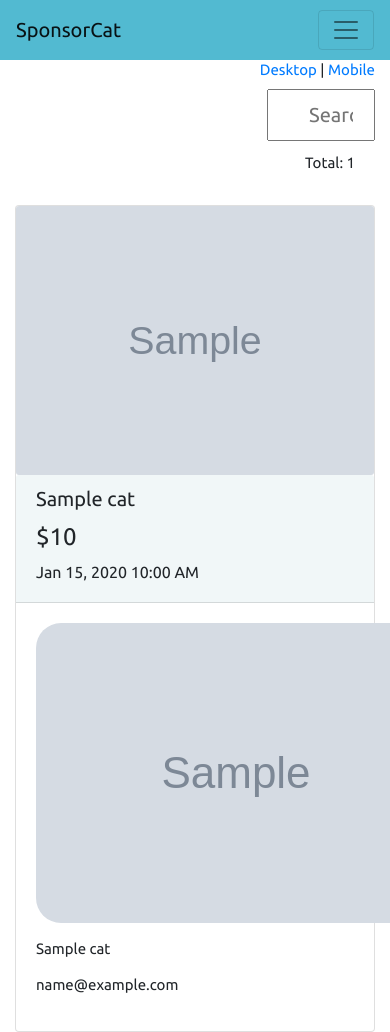
After one commit to amberheilman/sponsor-cat, a Flask app: template templates/mobile-sponsorships.html in a window 390 px wide; the page is wider, and only the part inside the window is pictured. The commit adds this page. Run offline with Flask 2, Linux system fonts and the light colour scheme; the template is opened without the code that fills it: most values are stand-ins (such as "Sample title", 1, 10 or a date in 2020); grey boxes marked "Sample" are stand-in pictures; parts of the project's set-up code (start-up, migrations or seed data) failed here and were passed over; some libraries are stand-ins or nearby versions.

Commit message:
add mobile index view

```diff
--- a/app.py
+++ b/app.py
@@ -157,7 +157,19 @@ def index():
                        cursor_factory=RealDictCursor)
     scheme = 'https' \
         if os.environ.get('ENVIRONMENT') == 'production' else 'http'
-    return flask.render_template('index.html', cats=cats, scheme=scheme)
+
+    if flask.request.args.get('view') == 'mobile':
+        for cat in cats:
+            email_hash = hashlib.md5(
+                cat['email'].encode('utf-8').strip().lower()).hexdigest()
+            cat['gravatar'] = f'https://www.gravatar.com/avatar/{email_hash}'
+        return flask.render_template('mobile-sponsorships.html',
+                                     cats=cats,
+                                     scheme=scheme)
+    else:
+        return flask.render_template('index.html',
+                                     cats=cats,
+                                     scheme=scheme)
 
 
 @app.route('/', methods=['GET', 'POST'])
--- /dev/null
+++ b/static/mobile.css
@@ -0,0 +1,142 @@
+body {
+    font-family: sans-serif;
+    font-family: Ubuntu;
+    font-size: 15px;
+    line-height: 20px;
+}
+.navbar {
+    background-color: #52bad1;
+    color: white;
+    min-height: 60px;
+    width: 100%;
+}
+tbody tr:hover {
+    background-color: #f1f7f8;
+}
+table tr:last-child td:first-child {
+    border-bottom-left-radius: 10px;
+}
+
+table tr:last-child td:last-child {
+    border-bottom-right-radius: 10px;
+}
+.table {
+    width: 95%;
+    color: #212529;
+    margin: 0 2.5% 0 2.5%;
+}
+.row-img {
+
+}
+.row-img img {
+    /*object-fit: contain;*/
+    object-fit: cover;
+    opacity: 1;
+    filter: alpha(opacity=100); /* IE8 and lower */
+    zoom: 1; /* Triggers "hasLayout" in IE 7 and lower */
+}
+.container {
+    margin: 0;
+    min-width: 100%;
+    display: flex;
+    flex-direction: column;
+}
+.search-container {
+    width: 100%;
+    display: flex;
+    flex-direction: column;
+    align-items: flex-end;
+}
+.search-container span {
+    padding: 12px 20px 12px 40px;
+}
+thead {
+    background-color: #363636;
+    color: white;
+}
+.search {
+    margin-top: 2.5%;
+    padding: 12px 20px 12px 40px;
+    width: 30%;
+    font-size: 20px;
+}
+.center {
+    text-align: center;
+    padding: 30px;
+}
+.recipient-form .form-group{
+    padding: 5% 0px 5% 0px;
+}
+.recipient-form p {
+    color: grey;
+}
+.inner-container {
+    padding-top: 10%;
+}
+.results-container {
+    width: 100%;
+    display: flex;
+    flex-direction: row;
+    flex-wrap: wrap;
+    justify-content: space-around;
+}
+.card {
+    max-width: 500px;
+    margin: 20px 0px 0px 0px;
+    /*width: 100%;*/
+    /*max-height: 300px;*/
+}
+.card-text img {
+    margin-bottom: 1rem;
+}
+
+.card-tag {
+    float: right;
+    text-align: center;
+    color: gray;
+}
+.user-icon {
+    max-height: 20px;
+}
+#cat-id {
+    white-space: nowrap;
+}
+.text-item {
+    margin: 5%;
+}
+.payment-text {
+    height: 30px;
+}
+.card-header {
+    background-color: rgb(241, 247, 248);
+}
+.sponsor-img {
+    border-radius: 25px;
+}
+.views {
+    float: left;
+}
+small {
+    color: gray;
+}
+
+
+@media (min-width: 576px) {
+
+}
+
+@media (min-width: 768px) {
+
+}
+
+@media (min-width: 992px) {
+.row, .row-img, .card-img {
+    height: 100%;
+}
+}
+
+@media (min-width: 1200px) {
+.row, .row-img, .card-img {
+    height: 100%;
+}
+}
--- a/templates/index.html
+++ b/templates/index.html
@@ -70,6 +70,7 @@
     </nav>
     <div class="container">
       <div class="search-container">
+          <div class="views"><a href="{{ url_for('index', _external=True, _scheme=scheme, view='desktop') }}">Desktop</a> | <a href="{{ url_for('index', _external=True, _scheme=scheme, view='mobile') }}">Mobile</a></div>
           <input type="text" id="search" class="search" onkeyup="search()" placeholder="Search">
           {% if cats %}
               <span id="cat-total">Total: {{ cats|length }} </span>
--- /dev/null
+++ b/templates/mobile-sponsorships.html
@@ -0,0 +1,141 @@
+<!DOCTYPE html>
+<html lang="en">
+<head>
+    <meta charset="UTF-8">
+    <title>SponsorCat</title>
+    <meta name="viewport" content="width=device-width, initial-scale=1">
+    <meta http-equiv="X-UA-Compatible" content="IE=edge"/>
+    <link rel="stylesheet" href="https://stackpath.bootstrapcdn.com/bootstrap/4.3.1/css/bootstrap.min.css"
+          integrity="sha384-ggOyR0iXCbMQv3Xipma34MD+dH/1fQ784/j6cY/iJTQUOhcWr7x9JvoRxT2MZw1T" crossorigin="anonymous">
+    <link rel="apple-touch-icon" sizes="180x180"
+          href="{{ url_for('static', filename='favicon.ico', _external=True, _scheme=scheme) }}">
+    <link rel="icon" type="image/png"
+          href="{{ url_for('static', filename='favicon.ico', _external=True, _scheme=scheme) }}" sizes="32x32">
+    <link rel="icon" type="image/png"
+          href="{{ url_for('static', filename='favicon.ico', _external=True, _scheme=scheme) }}" sizes="16x16">
+    <link rel="mask-icon" href="{{ url_for('static', filename='favicon.ico', _external=True, _scheme=scheme) }}"
+          color="#5bbad5">
+    <link href="https://fonts.googleapis.com/css?family=Ubuntu" rel="stylesheet">
+    <link rel="stylesheet" href="{{ url_for('static', filename='mobile.css', _external=True, _scheme=scheme) }}">
+    <script src="https://code.jquery.com/jquery-3.3.1.slim.min.js"
+            integrity="sha384-q8i/X+965DzO0rT7abK41JStQIAqVgRVzpbzo5smXKp4YfRvH+8abtTE1Pi6jizo"
+            crossorigin="anonymous"></script>
+    <script src="https://cdnjs.cloudflare.com/ajax/libs/popper.js/1.14.7/umd/popper.min.js"
+            integrity="sha384-UO2eT0CpHqdSJQ6hJty5KVphtPhzWj9WO1clHTMGa3JDZwrnQq4sF86dIHNDz0W1"
+            crossorigin="anonymous"></script>
+    <script src="https://stackpath.bootstrapcdn.com/bootstrap/4.3.1/js/bootstrap.min.js"
+            integrity="sha384-JjSmVgyd0p3pXB1rRibZUAYoIIy6OrQ6VrjIEaFf/nJGzIxFDsf4x0xIM+B07jRM"
+            crossorigin="anonymous"></script>
+    <script>
+        function search() {
+            let input, filter, table, tr, td, i, cat_total, txtValue, match, total;
+            input = document.getElementById("search");
+            filter = input.value.toUpperCase();
+            table = document.getElementById("sponsorTable");
+            cat_total = document.getElementById("cat-total");
+            tr = table.children;
+            total = 0;
+
+            for (i = 0; i < tr.length; i++) { // for each row
+                td = tr[i];
+                match = false;
+                    if (td) {
+                        txtValue = td.textContent || td.innerText;
+                        if (txtValue.toUpperCase().indexOf(filter) > -1) {
+                            match = true;
+                            total++;
+                        }
+                }
+                if (match) {
+                    tr[i].style.display = "";
+                    cat_total.innerText = 'Total: ' + total;
+                } else {
+                    tr[i].style.display = "none";
+                }
+            }
+        }
+    </script>
+</head>
+<body>
+<nav class="navbar navbar-expand-lg navbar-light">
+    <a class="navbar-brand" href="#">SponsorCat</a>
+    <button class="navbar-toggler" type="button" data-toggle="collapse" data-target="#collapsibleNavbar">
+        <span class="navbar-toggler-icon"></span>
+    </button>
+    <div class="collapse navbar-collapse" id="collapsibleNavbar">
+        <ul class="navbar-nav">
+            <li class="nav-item active">
+                <a class="nav-link" href="{{ url_for('index', _external=True, _scheme=scheme) }}">Sponsorships<span class="sr-only">(current)</span></a>
+            </li>
+            <li class="nav-item">
+                <a class="nav-link" href="{{ url_for('sponsor_emails', _external=True, _scheme=scheme) }}">Emails</a>
+            </li>
+            <li class="nav-item">
+                <a class="nav-link" href="{{ url_for('manual_sponsor', _external=True, _scheme=scheme) }}">Create Sponsorship</a>
+            </li>
+        </ul>
+    </div>
+</nav>
+<div class="container">
+
+    <div class="search-container">
+        <div class="views"><a href="{{ url_for('index', _external=True, _scheme=scheme, view='desktop') }}">Desktop</a> | <a href="{{ url_for('index', _external=True, _scheme=scheme, view='mobile') }}">Mobile</a></div>
+        <input type="text" id="search" class="search" onkeyup="search()" placeholder="Search">
+        {% if cats %}
+            <span id="cat-total">Total: {{ cats|length }} </span>
+        {% endif %}    </div>
+    <div id="sponsorTable" class="results-container">
+        {% for cat in cats %}
+            <div id="cat-card" class="card mb-0">
+                <div class="row no-gutters">
+                    <div class="row-img col-md-6">
+                        <a href="{{ cat['cat_self_link'] }}">
+                            <img class="card-img" src="{{ cat['cat_img'] }}" alt="{{ cat['cat_img'] }}">
+                        </a>
+                    </div>
+                    <div class="col-md-6">
+                        <div class="card-header">
+                            <h5 class="card-title">{{ cat['cat_name'] }}</h5>
+                            <h4 class="card-title">
+                                ${{ cat['sponsor_amount'] }}</h4>
+                                {% if cat['payment_type'] == 'paypal' %}
+                                    <h6>
+                                        <img class="payment-text" src="{{ url_for('static', filename='cc-paypal-brands.svg', _external=True, _scheme=scheme) }}">
+                                        <small>{{ cat['paypal_order_id'] }}</small>
+                                    </h6>
+                                {% elif cat['payment_type'] == 'check' %}
+                                    <h6>
+                                        <img class="payment-text" src="{{ url_for('static', filename='money-check-alt-solid.svg', _external=True, _scheme=scheme) }}">
+                                        <small>{{ cat['payment_type'].title() }}</small>
+                                    </h6>
+                                {% elif cat['payment_type'] == 'cash' %}
+                                    <h6>
+                                        <img class="payment-text" src="{{ url_for('static', filename='money-bill-alt-regular.svg', _external=True, _scheme=scheme) }}">
+                                        <small>{{ cat['payment_type'].title() }}</small>
+                                    </h6>
+                                {% endif %}
+                            <span title="{{ cat['sponsored_at'] }}">
+                                <h6>{{ cat['sponsored_at'].strftime('%b %d, %Y %H:%M %p %Z') }}</h6>
+                            </span>
+                        </div>
+                        <div class="card-body">
+
+                            <div class="card-text">
+                                <img src="{{ cat['gravatar'] }}" class="sponsor-img">
+                                <p class="card-text">{{ cat['name'] }} </p>
+                                <p> {{ cat['email'] }}</p>
+                            </div>
+
+                        </div>
+                    </div>
+                </div>
+            </div>
+        {% endfor %}
+
+    </div>
+    {% if not cats %}
+        <h2 class="center">No sponsorships found</h2>
+    {% endif %}
+</div>
+</body>
+</html>
```
Also changed, not shown: static/cc-paypal-brands.svg (added), static/money-bill-alt-regular.svg (added), static/money-check-alt-solid.svg (added), static/user-solid.svg (added).
